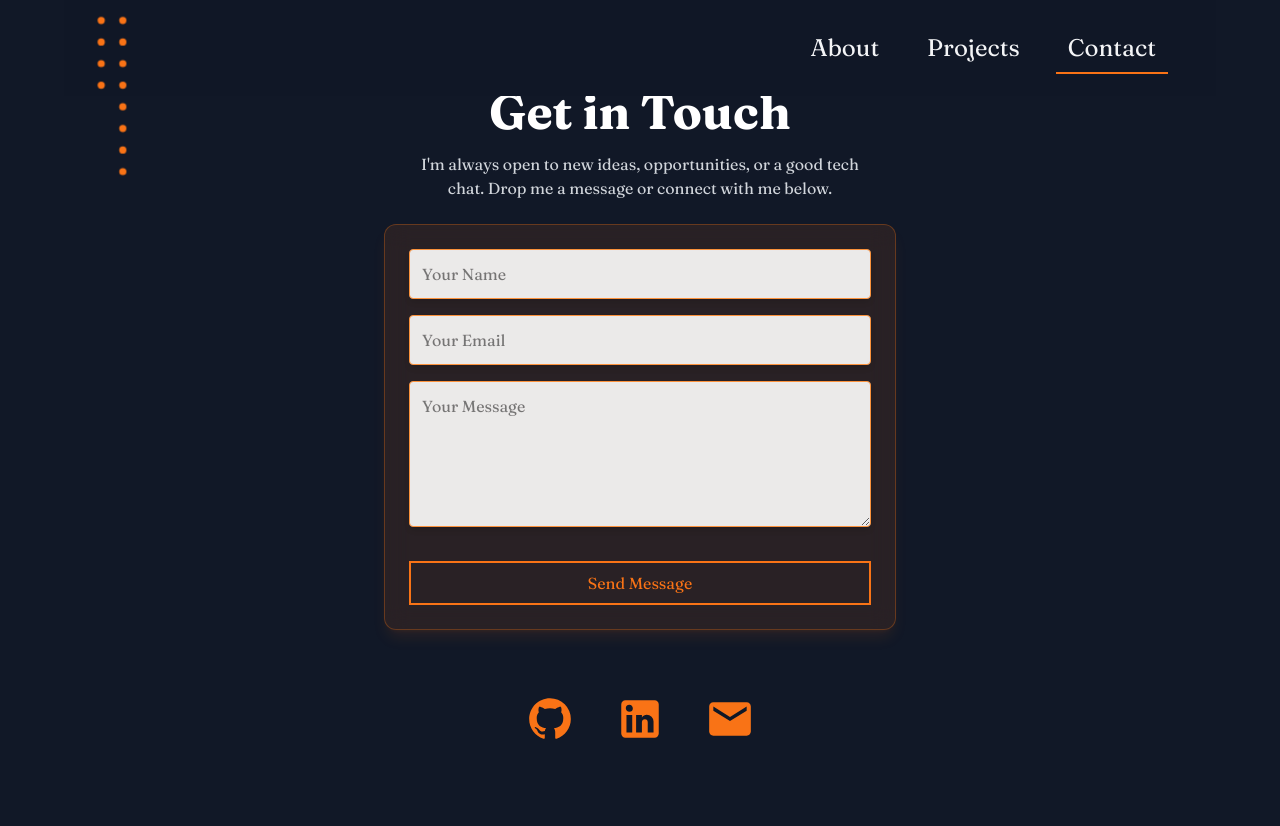
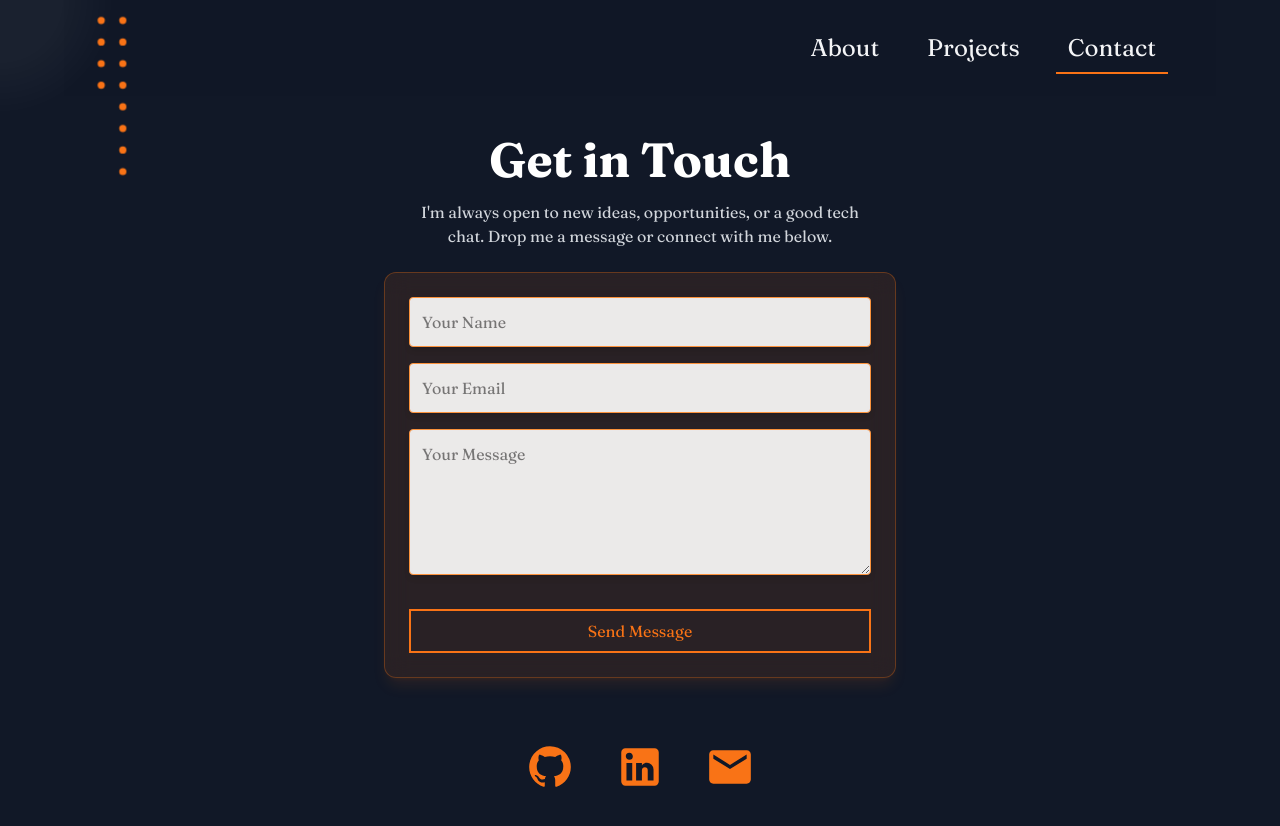
Before and after one commit to karinfdez/nextjs-portfolio, a Next.js app: page /contact in a window 1280 px wide. Shown: the top 826 px of the page. Before the commit the page ends 800 px from the top, so only its background shows below. Built offline with nearby package versions, Linux system fonts and the light colour scheme.

Commit message:
Add mouse glow component

```diff
--- /dev/null
+++ b/app/components/MouseGlow.jsx
@@ -0,0 +1,27 @@
+'use client';
+
+import { useEffect, useState } from 'react';
+
+export default function MouseGlow() {
+  const [position, setPosition] = useState({ x: 0, y: 0 });
+
+  useEffect(() => {
+    const move = (e) => {
+      setPosition({ x: e.clientX, y: e.clientY });
+    };
+    window.addEventListener('mousemove', move);
+    return () => window.removeEventListener('mousemove', move);
+  }, []);
+
+  return (
+    <div
+      className="pointer-events-none fixed top-0 left-0 w-full h-full z-50"
+      style={{
+       maskImage: `radial-gradient(circle at ${position.x}px ${position.y}px, white 60px, transparent 120px)`,
+       WebkitMaskImage: `radial-gradient(circle at ${position.x}px ${position.y}px, white 60px, transparent 120px)`,
+        background: 'rgba(255, 255, 255, 0.04)', // orange-500 glow
+        transition: 'mask-position 0.1s ease-out',
+      }}
+    />
+  );
+}
--- a/app/contact/page.js
+++ b/app/contact/page.js
@@ -47,7 +47,7 @@ const handleCopy = () => {
   };
 
   return (
-    <main className="h-screen text-white flex flex-col items-center justify-center px-4 overflow-hidden">
+    <main className="min-h-screen text-white flex flex-col items-center justify-center px-4">
       <AnimatedSlideDown delay={0.2} className="text-4xl md:text-5xl font-bold mb-4">
         Get in Touch
       </AnimatedSlideDown>
--- a/app/layout.js
+++ b/app/layout.js
@@ -5,6 +5,7 @@ import AnimatedDots from "./components/AnimatedDots";
 import Navigation from "./components/Navigation";
 import AnimatedReveal from "./components/AnimatedReveal";
 import HamburgerMenu from "./components/HamburgerMenu";
+import MouseGlow from "./components/MouseGlow";
 
 const fraunces = Fraunces({
   subsets: ["latin"],
@@ -29,7 +30,8 @@ export default function RootLayout({ children }) {
   return (
     <html lang="en">
       <body className={`${fraunces.className} min-h-full antialiased flex flex-col`}>
-        <header className="w-full flex justify-between md:justify-end py-8 px-4 md:pr-12 text-xl lg:text-2xl max-w-6xl mx-auto relative sticky top-0 z-50 bg-gray-900/90 backdrop-blur">
+        <MouseGlow />
+        <header className="w-full flex justify-between md:justify-end py-8 px-4 md:pr-12 text-xl lg:text-2xl max-w-6xl mx-auto relative sticky top-0 z-40 bg-gray-900/90 backdrop-blur">
           <AnimatedDots className="absolute left-4 md:left-6 top-0 scale-90" animateOnHover={true} colorClass="bg-orange-500" isClickable={true} />
           <div className="block md:hidden">
             <HamburgerMenu />
@@ -42,6 +44,7 @@ export default function RootLayout({ children }) {
         </header>
         {children}
       </body>
+
     </html>
   );
 }
```
